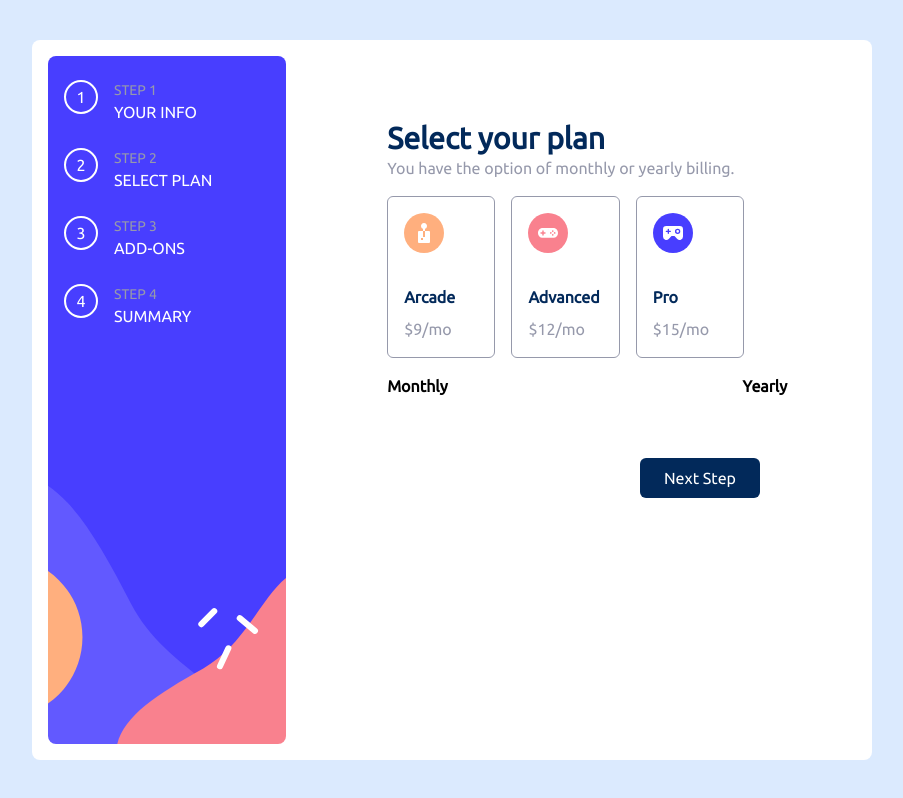
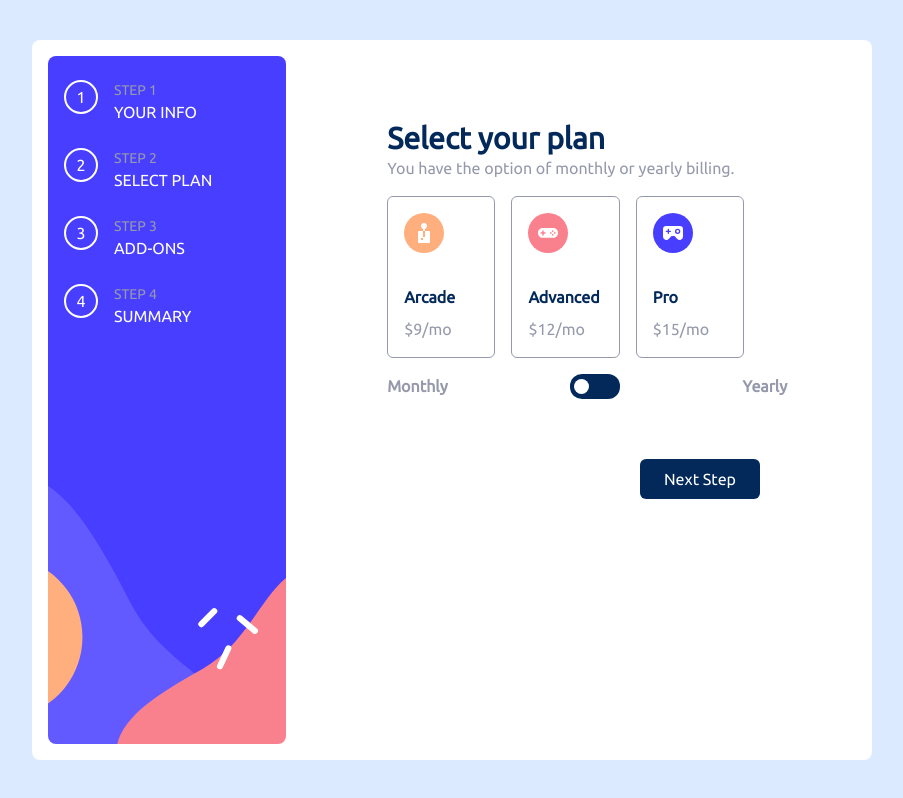
Before and after one commit to JerryJeager/multi-step-form, a React (Vite) app: page /Plans in a window 1280 px wide. Shown: the whole page, without its empty margins (188-1091 px from the left). Built offline with nearby package versions, Linux system fonts and the light colour scheme.

Commit message:
added toggle switch to Plans page

```diff
--- a/src/Pages/Plans.jsx
+++ b/src/Pages/Plans.jsx
@@ -49,10 +49,12 @@ const Plans = () => {
                         </div>
                     </div>
                 </div>
-                <div className="flex justify-between w-[400px] mx-auto mt-4">
-                    <div className="hover:text-marine-blue font-bold" onClick={() => {handleBillingOption(monthlyBilling)}}>Monthly</div>
-                    <div></div>
-                    <div className="hover:text-marine-blue font-bold" onClick={() => {handleBillingOption(monthlyBilling)}}>Yearly</div>
+                <div className="flex justify-between w-[210px] md:w-[400px] mx-auto mt-4">
+                    <div className="hover:text-marine-blue font-bold text-cool-gray cursor-pointer" onClick={() => {handleBillingOption(monthlyBilling)}}>Monthly</div>
+                    <div className="bg-marine-blue w-[50px] rounded-xl h-[25px] p-1 flex items-center">
+                        <div className={`${!monthlyBilling ? "translate-x-6" : ""} transition duration-300 h-[15px] w-[15px] rounded-full bg-white `}></div>
+                    </div>
+                    <div className="hover:text-marine-blue font-bold text-cool-gray cursor-pointer" onClick={() => {handleBillingOption(monthlyBilling)}}>Yearly</div>
                 </div>
               </div>
             <div className="self-end mt-8 md:mt-4">
```
